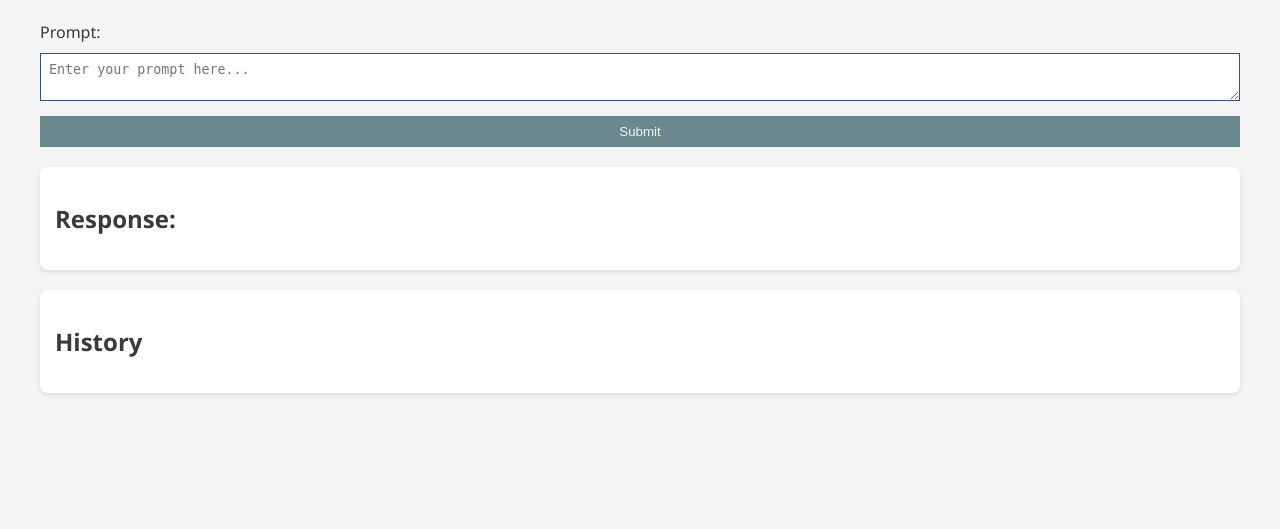
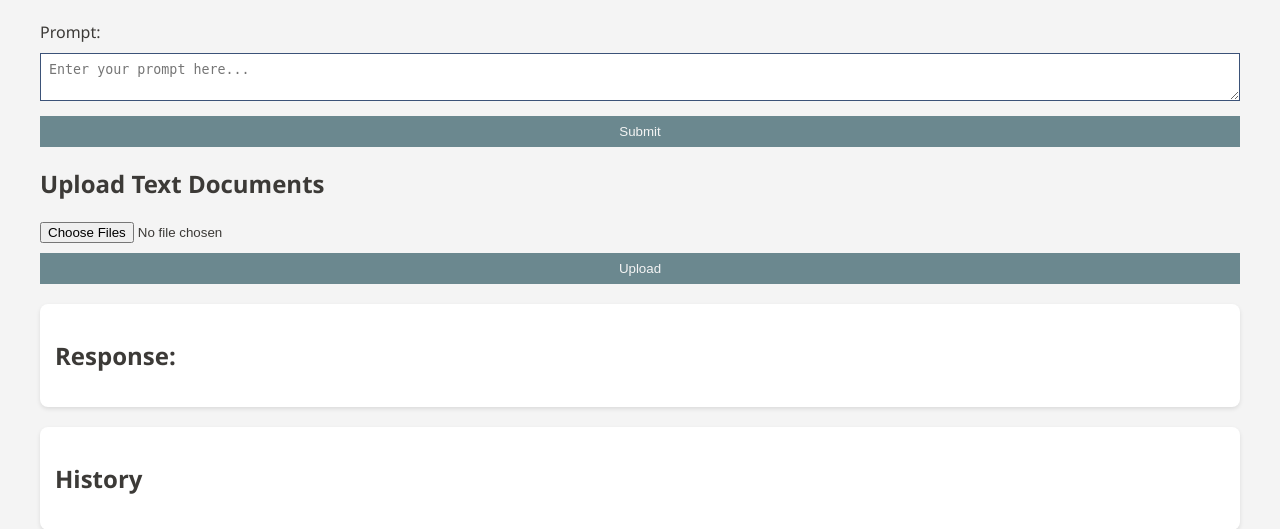
Before and after one commit to enzokro/chaski-llm, a Flask app: page / in a window 1280 px wide. Shown: the part 83-612 px from the top of the page. Run offline with Flask 3, Linux system fonts and the light colour scheme.

Commit message:
add ability to upload txt documents and use embeddings in the web app

````diff
--- a/chaski/app.py
+++ b/chaski/app.py
@@ -10,7 +10,7 @@ from chaski.utils.logging import Logger
 
 
 # setup logging
-logger = Logger(do_setup=False).get_logger(__name__)
+logger = Logger(do_setup=True).get_logger(__name__)
 
 
 def start_server(
--- a/chaski/models/llm.py
+++ b/chaski/models/llm.py
@@ -44,6 +44,7 @@ class LLM:
             **kwargs: Additional keyword arguments for the LLM.
         """
         store_attr()
+        logger.warning(f"LLM EMBEDS: {use_embeddings}")
         self.max_tokens = kwargs.get("max_tokens", Config.MAX_TOKENS)
 
         self.llm = Llama(model_path=model_path, chat_format=chat_format, **kwargs)
@@ -51,6 +52,7 @@ class LLM:
 
         if use_embeddings:
             self.init_embeddings(embedding_model_kwargs or Config.DEFAULT_EMBEDDINGS)
+            logger.info(f"Embeddings engine loaded.")
 
     def init_embeddings(self, embedding_model_info: Dict[str, Any]):
         """Initializes the embedding model and storage.
--- a/chaski/server/main.py
+++ b/chaski/server/main.py
@@ -42,9 +42,23 @@ def create_app(
             try:
                 # check for an empty prompt
                 if not prompt: return jsonify({"error": "Prompt is empty."}), 500
-                # generate a response and add it to the history
+
+                # Generate a response based on the availability of embeddings
+                if llm_manager.use_embeddings and llm_manager.embeds:
+                    # Search for top-n most similar embeddings
+                    top_n = 3
+                    top_similar = llm_manager.embeds.find_top_n(prompt, n=top_n)
+                    context = "\n".join([text for _, _, text in top_similar])
+
+                    prompt = f"{prompt}\nContext for Instructions: ```{context}```"
+                    logger.info(f"Using RAG prompt: {prompt}")
+
+                # generate a response
                 response = llm_manager.generate_response(prompt)
+
+                # append the prompt and response to the history
                 app.config["history"].append({"prompt": prompt, "response": response})
+
             except Exception as exc:
                 logger.exception(f"Error generating response: {exc}")
                 return jsonify({"error": "Failed to generate response."}), 500
@@ -59,11 +73,34 @@ def create_app(
         """
         prompt = request.form.get("prompt", "")
         try:
+            # augment the prompt based on the availability of embeddings
+            if llm_manager.use_embeddings and llm_manager.embeds:
+                # Search for top-n most similar embeddings
+                top_n = 3
+                top_similar = llm_manager.embeds.find_top_n(prompt, n=top_n)
+                context = "\n".join([text for _, _, text in top_similar])
+
+                prompt = f"{prompt}\nContext for Instructions: ```{context}```"
+                logger.info(f"Using RAG prompt: {prompt}")
+
+            # generate a response
             response_generator = llm_manager.generate_response_stream(prompt)
+
             return Response(response_generator, mimetype="text/event-stream")
         except Exception as exc:
             logger.exception(f"Error in response stream: {exc}")
             return jsonify({"error": "Failed to stream response."}), 500
+
+    @app.route("/upload", methods=["POST"])
+    def upload_files():
+        uploaded_files = request.files.getlist("files")
+
+        for file in uploaded_files:
+            if file.filename.endswith(".txt"):
+                text_content = file.read().decode("utf-8")
+                llm_manager.embed_and_store(text_content)
+
+        return "Files uploaded successfully", 200
 
     app.config["history"] = []
     return app
@@ -88,15 +125,5 @@ def run_server(
         debug: Whether to run the app in debug mode.
     """
     logger.info(f"Starting chaski-llm server on http://{host}:{port}")
-    app = create_app(model_path, use_embeddings, chat_format)
+    app = create_app(model_path, chat_format, use_embeddings)
     app.run(host=host, port=port, debug=debug)
-
-
-if __name__ == "__main__":
-    try:
-        run_server()
-    except KeyboardInterrupt:
-        logger.info("Server shutdown initiated.")
-    except Exception as exc:
-        logger.exception(f"Unexpected error: {exc}")
-        raise
--- a/chaski/server/templates/index.html
+++ b/chaski/server/templates/index.html
@@ -91,6 +91,13 @@
                 <input type="submit" value="Submit">
             </form>
         </section>
+        <section class="upload-section">
+            <h2>Upload Text Documents</h2>
+            <form id="upload-form" method="POST" enctype="multipart/form-data">
+                <input type="file" name="file" accept=".txt" multiple>
+                <input type="submit" value="Upload">
+            </form>
+        </section>
         <section class="response">
             <h2>Response:</h2>
             <p class="streaming"></p>
@@ -149,6 +156,32 @@
                     readChunk();
                 });
             });
+
+            var uploadForm = document.getElementById("upload-form");
+            uploadForm.addEventListener("submit", function (event) {
+                event.preventDefault();
+                var fileInput = document.querySelector("input[name='file']");
+                var files = fileInput.files;
+
+                var formData = new FormData();
+                for (var i = 0; i < files.length; i++) {
+                    formData.append("files", files[i]);
+                }
+
+                fetch("/upload", {
+                    method: "POST",
+                    body: formData
+                })
+                .then(function (response) {
+                    if (response.ok) {
+                        alert("Files uploaded successfully!");
+                        fileInput.value = "";
+                    } else {
+                        alert("Error uploading files.");
+                    }
+                });
+            });
+
         });
     </script>
 </body>
--- a/chaski/utils/txt_chunk.py
+++ b/chaski/utils/txt_chunk.py
@@ -2,7 +2,7 @@ import re
 import nltk
 import spacy
 
-def chunk_text(text, chunk_size=256, chunk_overlap=20, method="fixed", **kwargs):
+def chunk_text(text, chunk_size=256, chunk_overlap=20, method="sentence", **kwargs):
     """
     Chunk the input text into smaller segments.
 
````
